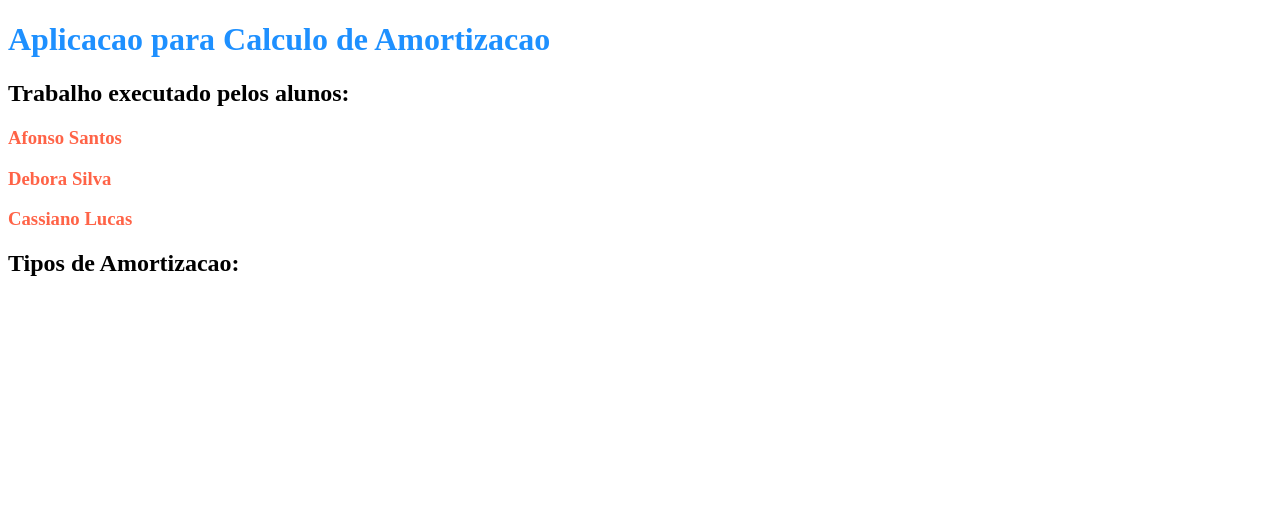
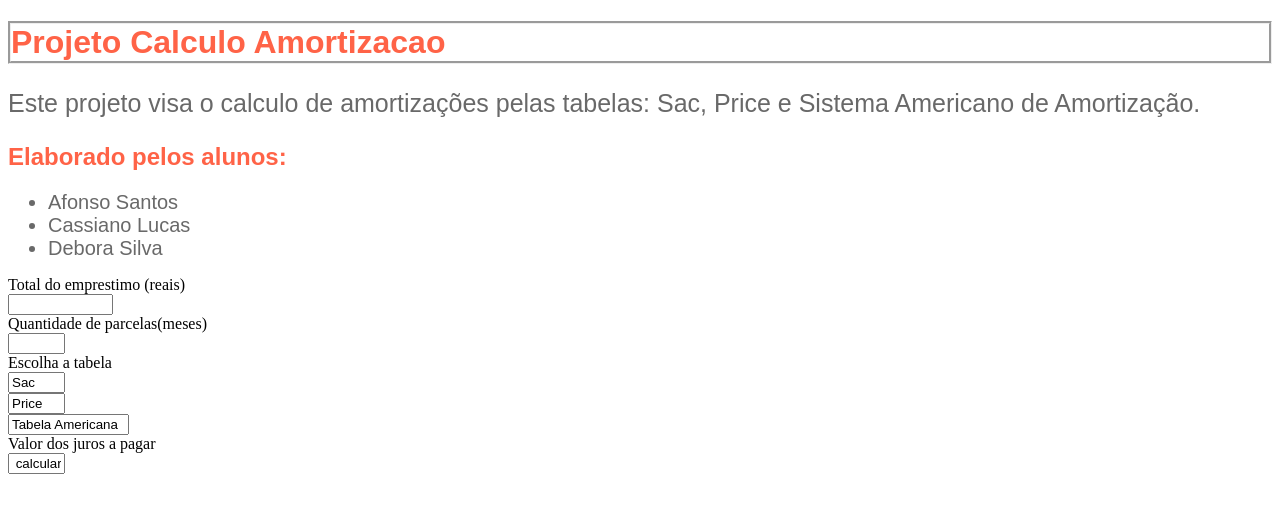
Before and after one commit to ellmored/Calculo-amortizacao, a plain HTML site: page index.html in a window 1280 px wide. Drawn offline with Linux system fonts and the light colour scheme.

Commit message:
Home atualizada
criacao de novos botoes para  maior interacao do usuario

```diff
--- a/index.html
+++ b/index.html
@@ -6,23 +6,37 @@ and open the template in the editor.
 -->
 <html>
     <head>
-        <title>Home</title>
+        <title>CalculoAmortizacao</title>
         <meta charset="UTF-8">
         <meta name="viewport" content="width=device-width, initial-scale=1.0">
     </head>
-    <body>
-        <div>
-            <h1 style = "color: DodgerBlue; "> Aplicacao para Calculo de Amortizacao</h1>
-              <h2> Trabalho executado pelos alunos:</h2>
-              <h3 style="color: tomato;" >Afonso Santos</h3>
-                <h3 style = "color:tomato;"> Debora Silva <h3>
-                <h3 style = "color:tomato;">Cassiano Lucas</h3>
+    </body>
 
-              <h2>Tipos de Amortizacao:</h2>
+    <h1  style="font-family:sans-serif ; color: tomato; border-style: groove";> Projeto Calculo Amortizacao</h1>
 
+    <p style= "font-family: sans-serif; color: dimgray; font-size: 25px; ">Este projeto visa o calculo de amortizações pelas tabelas: Sac, Price e Sistema Americano de Amortização.</p>
 
+    <h2 style="font-family:sans-serif ; color: tomato;"> Elaborado pelos alunos:</h2>
+    <ul>
+        <li style= "font-family: sans-serif; color: dimgray; font-size: 20px; ">Afonso Santos</li>
+        <li style= "font-family: sans-serif; color: dimgray; font-size: 20px; ">Cassiano Lucas</li>
+        <li style= "font-family: sans-serif; color: dimgray; font-size: 20px; ">Debora Silva </li>
+    </ul>
+        <form action =" calculo"  method =" POST">
+            Total do emprestimo (reais) <br>
+            <input type =" text" size =" 10" name =" total"> </br>
+            Quantidade de parcelas(meses) <br>
+            <input type=" text" size =" 4" name =" tempo"> <br>
+                        Escolha a tabela <br>
+            <input type =" submit"size =" 4" value ="Sac " ></br>
+                        <input type =" submit"size =" 4" value ="Price " ></br>
+                                    <input type =" submit"size =" 12" value ="Tabela Americana"  >
+                                    <br>
 
+            Valor dos juros a pagar </br>
+            <input type = ' submitt' size = '4 ' value =' calcular '></br>
 
-        </div>
+                                    </form>
+
     </body>
 </html>
```
